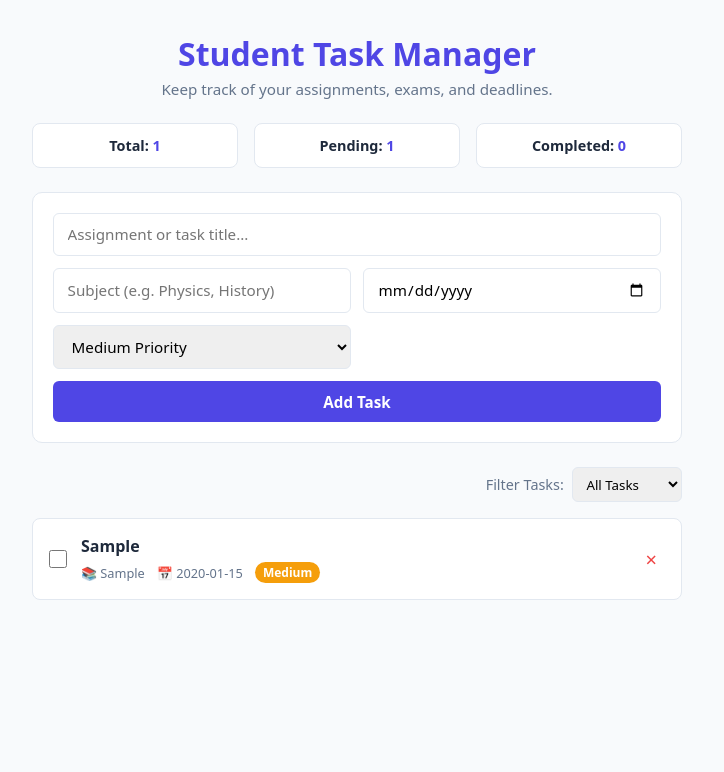
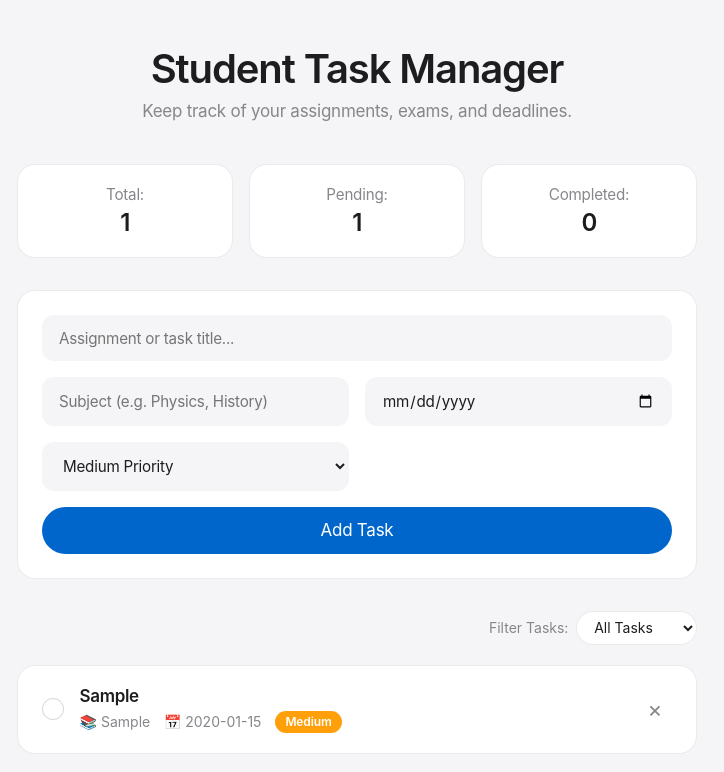
Before and after one commit to harishtiwalkar-art/student-task-manegement, a plain HTML site: page index.html in a window 1280 px wide. Both pictures are taken after typing "Sample", "Sample", "2020-01-15" into the empty fields and a click on the button "Add Task". Shown: the whole page, without its empty margins (283-1007 px from the left). Drawn offline with Linux system fonts and the light colour scheme.

Commit message:
Design update

```diff
--- a/styles.css
+++ b/styles.css
@@ -1,81 +1,110 @@
 :root {
-  --primary: #4f46e5;
-  --primary-hover: #4338ca;
-  --bg: #f8fafc;
+  /* Colors */
+  --primary: #0066cc;
+  --primary-hover: #0071e3;
+  --bg: #f5f5f7;
   --card-bg: #ffffff;
-  --text: #1e293b;
-  --border: #e2e8f0;
-  --low-priority: #10b981;
-  --med-priority: #f59e0b;
-  --high-priority: #ef4444;
+  --text: #1d1d1f;
+  --text-muted: #86868b;
+  --border: rgba(0, 0, 0, 0.08);
+  --border-focus: #0071e3;
+
+  /* Status Colors */
+  --low-priority: #34c759;
+  --med-priority: #ff9f0a;
+  --high-priority: #ff3b30;
+
+  /* Radii */
+  --radius-card: 18px;
+  --radius-input: 12px;
+  --radius-pill: 9999px;
 }
 
 * {
   box-sizing: border-box;
   margin: 0;
   padding: 0;
-  font-family: system-ui, -apple-system, BlinkMacSystemFont, "Segoe UI", Roboto, sans-serif;
+  font-family: SF Pro Text, SF Pro Display, system-ui, -apple-system, BlinkMacSystemFont, sans-serif;
+  -webkit-font-smoothing: antialiased;
 }
 
 body {
   background-color: var(--bg);
   color: var(--text);
-  padding: 2rem 1rem;
+  padding: 3rem 1.5rem;
   display: flex;
   justify-content: center;
+  min-height: 100vh;
 }
 
 .container {
-  max-width: 650px;
+  max-width: 680px;
   width: 100%;
 }
 
+/* Header Section */
 header {
-  margin-bottom: 1.5rem;
+  margin-bottom: 2.5rem;
   text-align: center;
 }
 
 header h1 {
-  color: var(--primary);
-  font-size: 2rem;
-  margin-bottom: 0.25rem;
+  font-family: SF Pro Display, system-ui, -apple-system, sans-serif;
+  color: var(--text);
+  font-size: 2.5rem;
+  font-weight: 600;
+  letter-spacing: -0.028em;
+  line-height: 1.07;
+  margin-bottom: 0.5rem;
 }
 
 header p {
-  color: #64748b;
-  font-size: 0.95rem;
+  color: var(--text-muted);
+  font-size: 1.0625rem; /* Apple's signature 17px body size */
+  font-weight: 400;
+  letter-spacing: -0.015em;
+  line-height: 1.47;
 }
 
+/* Stats Bar */
 .stats-bar {
   display: grid;
   grid-template-columns: repeat(3, 1fr);
   gap: 1rem;
-  margin-bottom: 1.5rem;
+  margin-bottom: 2rem;
 }
 
 .stat-card {
   background: var(--card-bg);
   border: 1px solid var(--border);
-  padding: 0.75rem;
-  border-radius: 8px;
+  padding: 1.25rem 1rem;
+  border-radius: var(--radius-card);
   text-align: center;
-  font-weight: 600;
-  font-size: 0.9rem;
+  font-weight: 400;
+  font-size: 0.95rem;
+  color: var(--text-muted);
+  letter-spacing: -0.015em;
 }
 
 .stat-card span {
-  color: var(--primary);
+  display: block;
+  font-size: 1.5rem;
+  font-weight: 600;
+  color: var(--text);
+  letter-spacing: -0.025em;
+  margin-top: 0.25rem;
 }
 
+/* Task Creation Form */
 .task-form {
   display: grid;
   grid-template-columns: 1fr 1fr;
-  gap: 0.75rem;
+  gap: 1rem;
   background: var(--card-bg);
-  padding: 1.25rem;
-  border-radius: 10px;
+  padding: 1.5rem;
+  border-radius: var(--radius-card);
   border: 1px solid var(--border);
-  margin-bottom: 1.5rem;
+  margin-bottom: 2rem;
 }
 
 .task-form input:nth-child(1) {
@@ -83,66 +112,91 @@ header p {
 }
 
 .task-form input,
-.task-form select,
-.task-form button {
-  padding: 0.65rem 0.85rem;
-  border: 1px solid var(--border);
-  border-radius: 6px;
+.task-form select {
+  padding: 0.8rem 1rem;
+  background-color: var(--bg);
+  border: 1px solid transparent;
+  border-radius: var(--radius-input);
   font-size: 0.95rem;
+  color: var(--text);
   outline: none;
+  transition: all 0.2s ease;
+  letter-spacing: -0.015em;
+}
+
+.task-form input:focus,
+.task-form select:focus {
+  background-color: var(--card-bg);
+  border-color: var(--border-focus);
+  box-shadow: 0 0 0 3px rgba(0, 113, 227, 0.15);
 }
 
 .task-form button {
   grid-column: span 2;
   background: var(--primary);
-  color: white;
+  color: #ffffff;
   border: none;
-  font-weight: 600;
+  border-radius: var(--radius-pill);
+  padding: 0.85rem 1.5rem;
+  font-size: 1.0625rem;
+  font-weight: 400;
+  letter-spacing: -0.015em;
   cursor: pointer;
-  transition: background 0.2s;
+  transition: transform 0.15s ease, background-color 0.2s ease;
 }
 
 .task-form button:hover {
   background: var(--primary-hover);
 }
 
+.task-form button:active {
+  transform: scale(0.97); /* Apple micro-interaction */
+}
+
+/* Filter Bar */
 .filters {
-  margin-bottom: 1rem;
+  margin-bottom: 1.25rem;
   display: flex;
   align-items: center;
   justify-content: flex-end;
   gap: 0.5rem;
-  font-size: 0.9rem;
-  color: #64748b;
+  font-size: 0.875rem;
+  color: var(--text-muted);
 }
 
 .filters select {
-  padding: 0.4rem 0.6rem;
-  border-radius: 6px;
+  padding: 0.4rem 0.8rem;
+  border-radius: var(--radius-pill);
   border: 1px solid var(--border);
+  background: var(--card-bg);
+  color: var(--text);
+  font-size: 0.875rem;
+  outline: none;
+  cursor: pointer;
 }
 
+/* Task List */
 .task-list {
   list-style: none;
   display: flex;
   flex-direction: column;
-  gap: 0.75rem;
+  gap: 0.85rem;
 }
 
 .task-item {
   background: var(--card-bg);
   border: 1px solid var(--border);
-  border-radius: 8px;
-  padding: 1rem;
+  border-radius: var(--radius-card);
+  padding: 1.25rem 1.5rem;
   display: flex;
   align-items: center;
   justify-content: space-between;
   gap: 1rem;
-  transition: opacity 0.2s;
+  transition: opacity 0.25s ease, transform 0.2s ease;
 }
 
 .task-item.completed {
-  opacity: 0.55;
+  opacity: 0.45;
 }
 
 .task-item.completed .task-title {
@@ -152,55 +206,93 @@ header p {
 .task-left {
   display: flex;
   align-items: center;
-  gap: 0.85rem;
+  gap: 1rem;
 }
 
+/* Custom Apple-styled Checkbox */
 .task-left input[type="checkbox"] {
-  width: 1.15rem;
-  height: 1.15rem;
+  appearance: none;
+  -webkit-appearance: none;
+  width: 1.35rem;
+  height: 1.35rem;
+  border: 1.5px solid #d2d2d7;
+  border-radius: 50%;
+  outline: none;
   cursor: pointer;
+  transition: all 0.2s ease;
+  position: relative;
+}
+
+.task-left input[type="checkbox"]:checked {
+  background-color: var(--primary);
+  border-color: var(--primary);
+}
+
+.task-left input[type="checkbox"]:checked::after {
+  content: "";
+  position: absolute;
+  top: 3.5px;
+  left: 6.5px;
+  width: 4px;
+  height: 8px;
+  border: solid white;
+  border-width: 0 2px 2px 0;
+  transform: rotate(45deg);
 }
 
 .task-details {
   display: flex;
   flex-direction: column;
-  gap: 0.3rem;
+  gap: 0.35rem;
 }
 
 .task-title {
   font-weight: 600;
-  font-size: 1rem;
+  font-size: 1.0625rem;
+  letter-spacing: -0.02em;
+  color: var(--text);
 }
 
 .task-meta {
-  font-size: 0.8rem;
-  color: #64748b;
+  font-size: 0.875rem;
+  color: var(--text-muted);
   display: flex;
-  gap: 0.75rem;
+  gap: 0.85rem;
   align-items: center;
 }
 
+/* Badges */
 .badge {
-  padding: 0.15rem 0.5rem;
-  border-radius: 12px;
+  padding: 0.2rem 0.65rem;
+  border-radius: var(--radius-pill);
   font-size: 0.75rem;
   font-weight: 600;
-  color: white;
+  color: #ffffff;
+  letter-spacing: -0.01em;
 }
 
 .badge-Low { background-color: var(--low-priority); }
 .badge-Medium { background-color: var(--med-priority); }
 .badge-High { background-color: var(--high-priority); }
 
+/* Delete Button */
 .delete-btn {
   background: none;
   border: none;
-  color: #ef4444;
-  font-size: 1.25rem;
+  color: var(--text-muted);
+  font-size: 1.4rem;
+  line-height: 1;
   cursor: pointer;
-  padding: 0.25rem 0.5rem;
+  padding: 0.35rem 0.6rem;
+  border-radius: 50%;
+  transition: color 0.2s ease, transform 0.15s ease, background-color 0.2s ease;
 }
 
 .delete-btn:hover {
-  color: #dc2626;
+  color: var(--high-priority);
+  background-color: rgba(255, 59, 48, 0.08);
 }
+
+.delete-btn:active {
+  transform: scale(0.9);
+}
```
